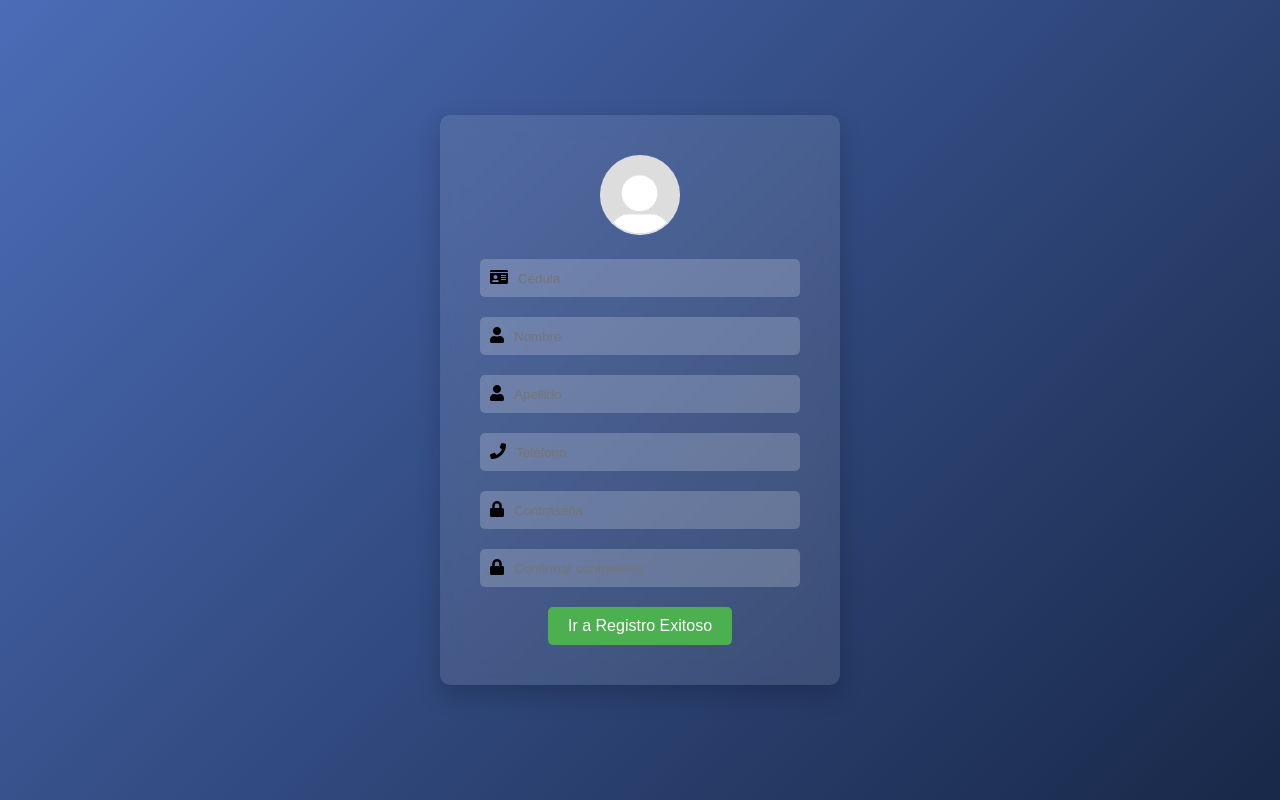
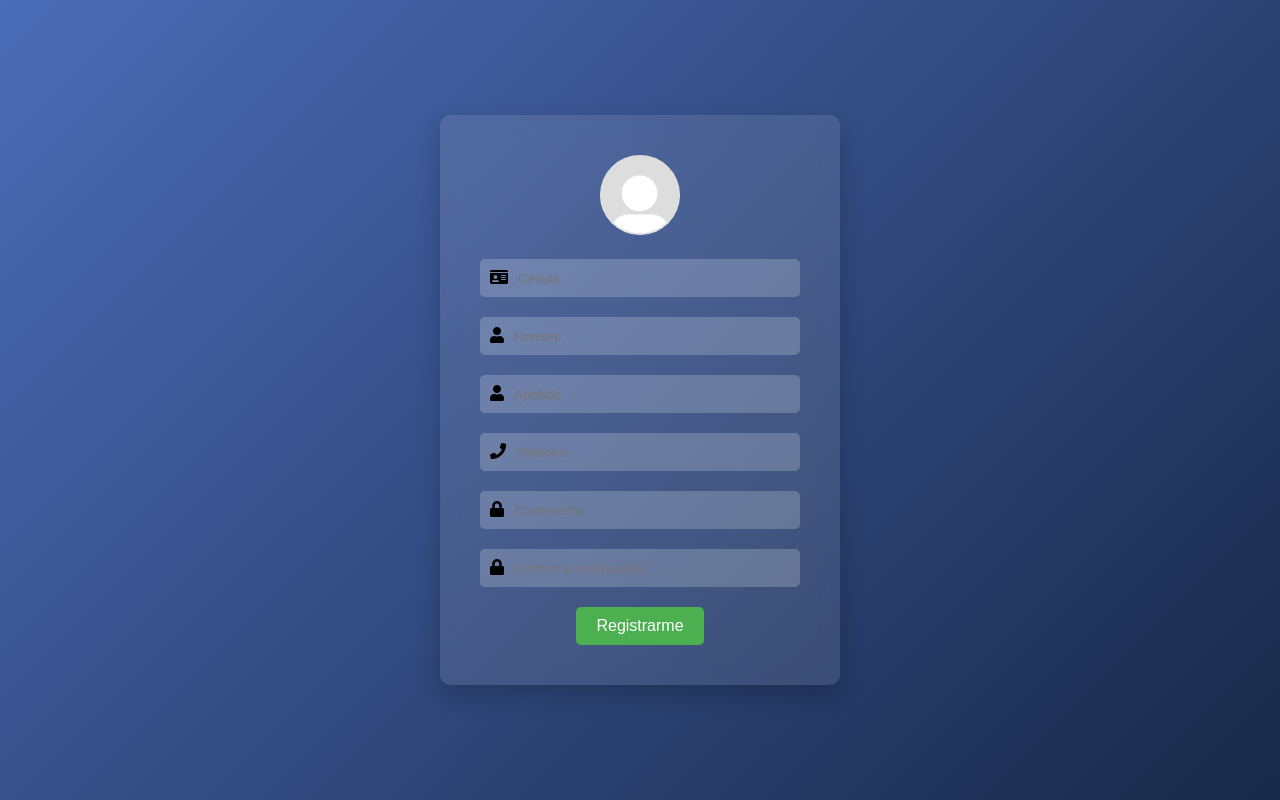
Before and after one commit to DavidL050/Clase-Vercel, a plain HTML site: page register.html in a window 1280 px wide. Drawn offline with Linux system fonts and the light colour scheme.

Commit message:
Corregir boton

```diff
--- a/register.html
+++ b/register.html
@@ -38,7 +38,7 @@
                 <label for="confirm-password"><i class="fas fa-lock"></i></label>
                 <input type="password" id="confirm-password" placeholder="Confirmar contraseña">
             </div>
-            <a href="ok.html" class="redirect-btn">Ir a Registro Exitoso</a>
+            <a href="ok.html" class="redirect-btn">Registrarme</a>
         </form>
     </div>
 </body>
```
